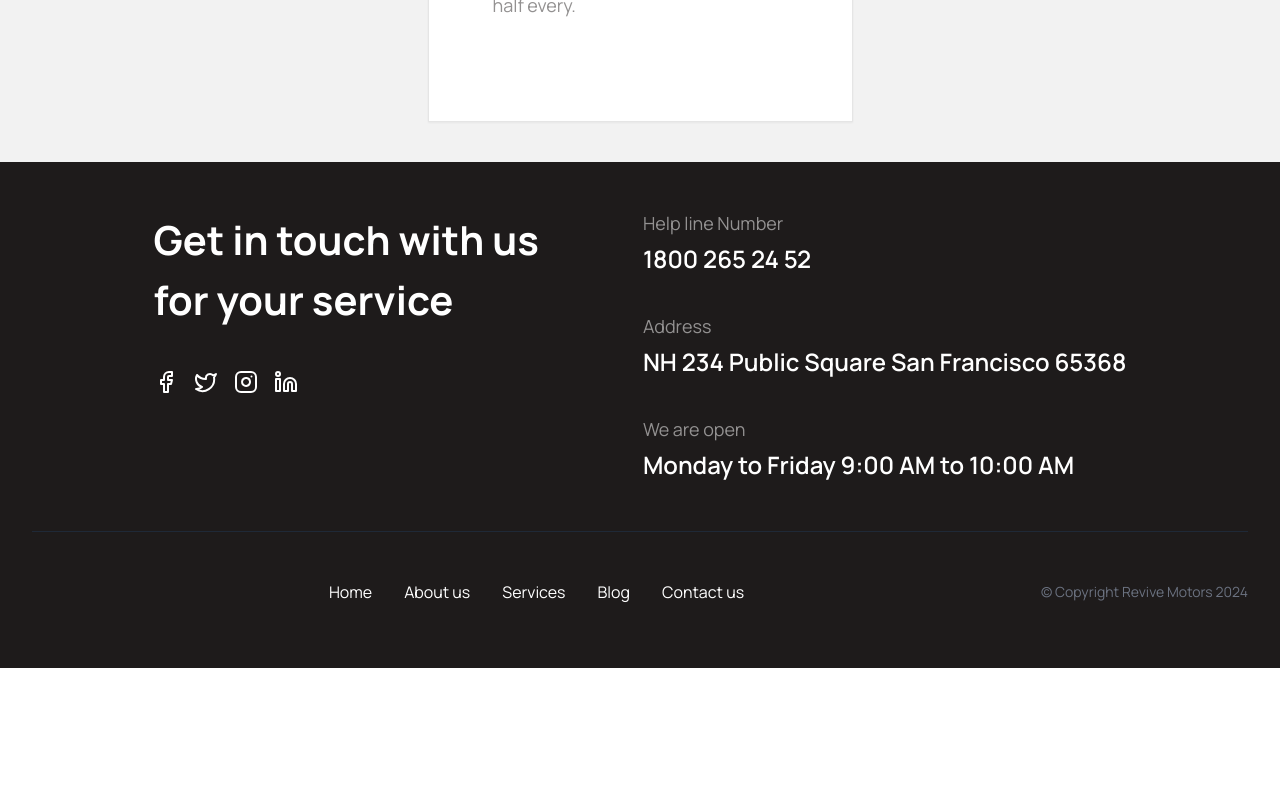
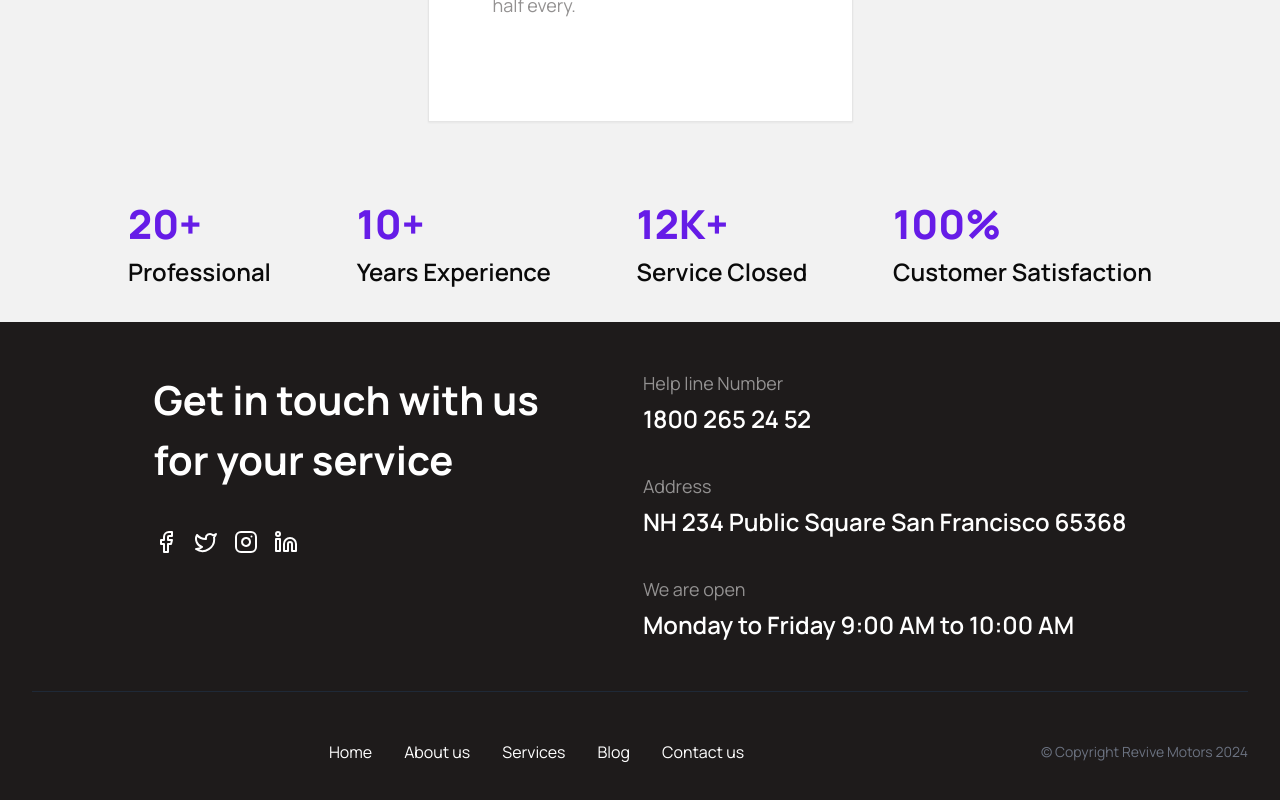
Before and after one commit to w3ngithub/revive-motors, a Next.js app: page /about in a window 1280 px wide. Shown: the part 2292-3092 px from the top of the page. Before the commit the page ends 2960 px from the top, so only its background shows below. Built offline with nearby package versions, Linux system fonts and the light colour scheme.

Commit message:
feat:customer-satisfaction page added

```diff
--- a/src/components/custom-components/about-card.tsx
+++ b/src/components/custom-components/about-card.tsx
@@ -2,11 +2,13 @@ import React from "react";
 import { Card, CardContent, CardHeader, CardTitle } from "@/components/ui/card";
 import Image from "next/image";
 import cardData from "../../json/maintenance.json";
+import CustomerSatisfaction from "./customer-satisfaction";
 
 const AboutCard = () => {
   const { smallHeading, largeHeading, cards } = cardData;
 
   return (
+    <>
       <div className="bg-customColor-lightGrey ">
         <section className="container flex flex-row justify-center min-h-[100vh] max-w-[100vw] bg-customColor-lightGrey   ">
           <div className="   flex flex-col justify-center items-center gap-[64px] my-10">
@@ -84,6 +86,8 @@ const AboutCard = () => {
           </div>
         </section>
       </div>
+      <CustomerSatisfaction />
+    </>
   );
 };
 
```
Lines whose indentation alone changed are shown as unchanged.
